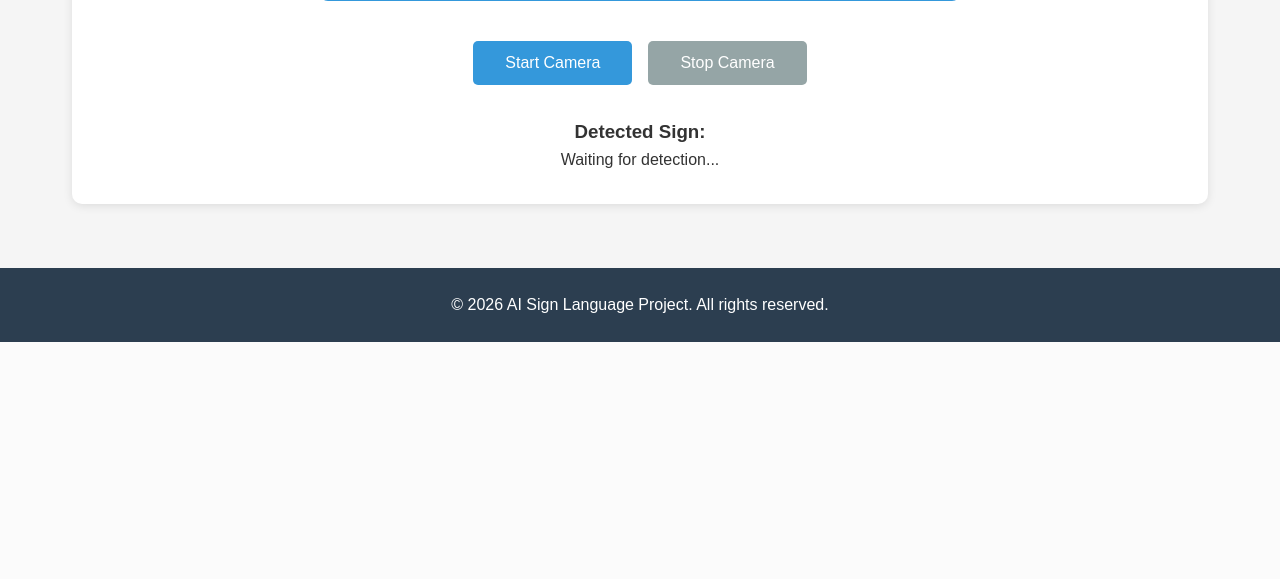
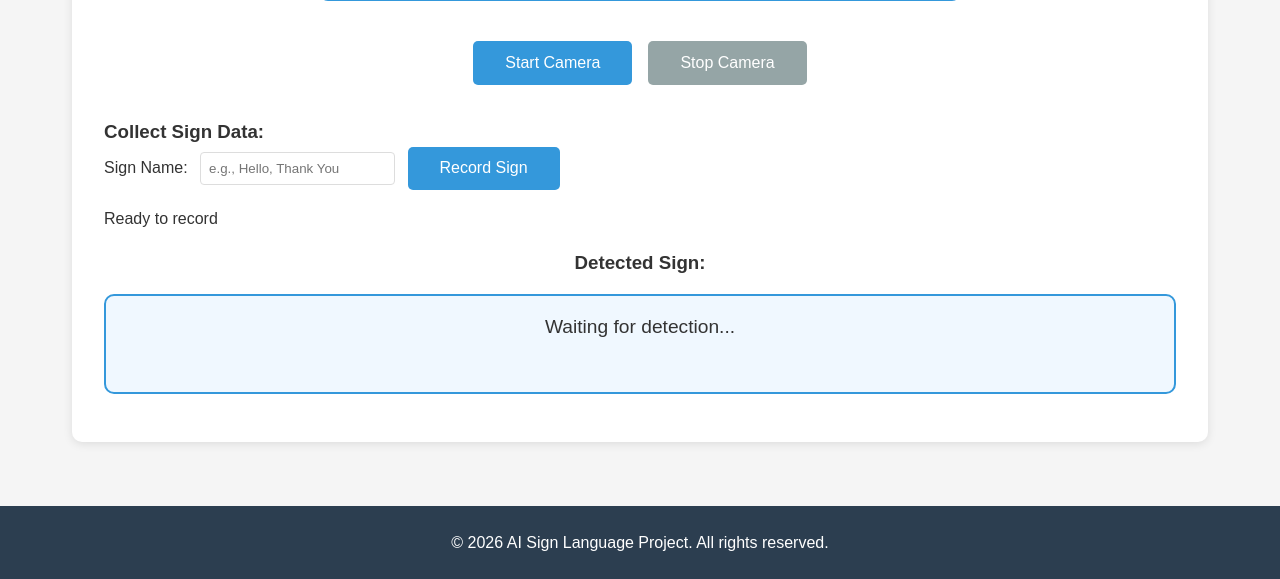
Before and after one commit to viinx09/AI_Sign_Language_project1, a Flask app: page /detection in a window 1280 px wide. Shown: the part 602-1181 px from the top of the page. Before the commit the page ends 944 px from the top, so only its background shows below. Run offline with Flask 3, Linux system fonts and the light colour scheme; some libraries are stand-ins or nearby versions.

Commit message:
Add sign data collection and KNN classification for sign recognition

```diff
--- a/frontend/static/js/main.js
+++ b/frontend/static/js/main.js
@@ -197,10 +197,53 @@ document.addEventListener('DOMContentLoaded', function() {
     const webcam = document.getElementById('webcam');
     const canvas = document.getElementById('canvas');
     const detectedText = document.getElementById('detectedText');
+    const signNameInput = document.getElementById('signName');
+    const recordBtn = document.getElementById('recordBtn');
+    const stopRecordBtn = document.getElementById('stopRecordBtn');
+    const recordStatus = document.getElementById('recordStatus');
 
     let hands;
     let camera;
     let stream;
+    let isRecording = false;
+    let currentSignData = [];
+    let trainingData = []; // Array of {label: string, landmarks: number[]}
+
+    // Simple KNN Classifier
+    function euclideanDistance(a, b) {
+        return Math.sqrt(a.reduce((sum, val, i) => sum + Math.pow(val - b[i], 2), 0));
+    }
+
+    function knnClassify(landmarks, k = 5) {
+        if (trainingData.length === 0) return null;
+
+        const distances = trainingData.map((data, index) => ({
+            index,
+            distance: euclideanDistance(landmarks, data.landmarks),
+            label: data.label
+        })).sort((a, b) => a.distance - b.distance);
+
+        const neighbors = distances.slice(0, k);
+        const labelCounts = {};
+        neighbors.forEach(n => {
+            labelCounts[n.label] = (labelCounts[n.label] || 0) + 1;
+        });
+
+        let maxCount = 0;
+        let predictedLabel = null;
+        for (const label in labelCounts) {
+            if (labelCounts[label] > maxCount) {
+                maxCount = labelCounts[label];
+                predictedLabel = label;
+            }
+        }
+        return predictedLabel;
+    }
+
+    // Flatten landmarks to a 1D array
+    function flattenLandmarks(landmarks) {
+        return landmarks.flatMap(lm => [lm.x, lm.y, lm.z]);
+    }
 
     async function initializeHands() {
         hands = new Hands({
@@ -232,11 +275,24 @@ document.addEventListener('DOMContentLoaded', function() {
                 // Draw hand landmarks
                 drawConnectors(canvasCtx, landmarks, HAND_CONNECTIONS, { color: '#00FF00', lineWidth: 2 });
                 drawLandmarks(canvasCtx, landmarks, { color: '#FF0000', lineWidth: 1, radius: 3 });
+
+                // Collect data or classify
+                const flatLandmarks = flattenLandmarks(landmarks);
+                if (isRecording && signNameInput.value) {
+                    currentSignData.push(flatLandmarks);
+                    if (recordStatus) recordStatus.textContent = `Recorded ${currentSignData.length} samples...`;
+                } else if (trainingData.length > 0) {
+                    const predictedSign = knnClassify(flatLandmarks);
+                    if (detectedText && predictedSign) {
+                        detectedText.textContent = predictedSign;
+                    }
+                }
             }
 
-            // Update detected text
-            if (detectedText) {
-                detectedText.textContent = `Hand${results.multiHandLandmarks.length > 1 ? 's' : ''} detected!`;
+            if (!isRecording && trainingData.length === 0) {
+                if (detectedText) {
+                    detectedText.textContent = `Hand${results.multiHandLandmarks.length > 1 ? 's' : ''} detected! Collect data to start recognition.`;
+                }
             }
         } else {
             if (detectedText) {
@@ -245,6 +301,48 @@ document.addEventListener('DOMContentLoaded', function() {
         }
 
         canvasCtx.restore();
+    }
+
+    // Data Collection Controls
+    if (recordBtn && stopRecordBtn) {
+        recordBtn.addEventListener('click', () => {
+            if (!signNameInput.value) {
+                alert('Please enter a sign name first!');
+                return;
+            }
+            isRecording = true;
+            currentSignData = [];
+            recordBtn.style.display = 'none';
+            stopRecordBtn.style.display = 'inline-block';
+            if (recordStatus) recordStatus.textContent = 'Recording... Make the sign!';
+        });
+
+        stopRecordBtn.addEventListener('click', () => {
+            isRecording = false;
+            stopRecordBtn.style.display = 'none';
+            recordBtn.style.display = 'inline-block';
+
+            if (currentSignData.length > 0) {
+                // Add recorded data to training set
+                const label = signNameInput.value;
+                currentSignData.forEach(landmarks => {
+                    trainingData.push({ label, landmarks });
+                });
+                if (recordStatus) recordStatus.textContent = `Saved ${currentSignData.length} samples for "${label}"! Total training data: ${trainingData.length}`;
+
+                // Save to localStorage
+                localStorage.setItem('signTrainingData', JSON.stringify(trainingData));
+            } else {
+                if (recordStatus) recordStatus.textContent = 'No data recorded!';
+            }
+        });
+
+        // Load saved training data on page load
+        const savedData = localStorage.getItem('signTrainingData');
+        if (savedData) {
+            trainingData = JSON.parse(savedData);
+            if (recordStatus) recordStatus.textContent = `Loaded ${trainingData.length} training samples!`;
+        }
     }
 
     if (startBtn && stopBtn && webcam && canvas) {
--- a/frontend/templates/detection.html
+++ b/frontend/templates/detection.html
@@ -34,9 +34,22 @@
             <button id="startBtn" class="btn-primary">Start Camera</button>
             <button id="stopBtn" class="btn-secondary">Stop Camera</button>
         </div>
+
+        <!-- Data Collection Controls -->
+        <div class="data-collection" style="margin-top: 2rem;">
+            <h3>Collect Sign Data:</h3>
+            <div style="margin-bottom: 1rem;">
+                <label for="signName" style="margin-right: 0.5rem;">Sign Name:</label>
+                <input type="text" id="signName" placeholder="e.g., Hello, Thank You" style="padding: 0.5rem; border-radius: 4px; border: 1px solid #ddd; margin-right: 0.5rem;">
+                <button id="recordBtn" class="btn-primary">Record Sign</button>
+                <button id="stopRecordBtn" class="btn-secondary" style="display: none;">Stop Recording</button>
+            </div>
+            <p id="recordStatus" style="margin-bottom: 1rem;">Ready to record</p>
+        </div>
+
         <div class="results">
             <h3>Detected Sign:</h3>
-            <p id="detectedText">Waiting for detection...</p>
+            <p id="detectedText" class="text-box" style="background-color: #f0f8ff;">Waiting for detection...</p>
         </div>
     </div>
 </section>
```
